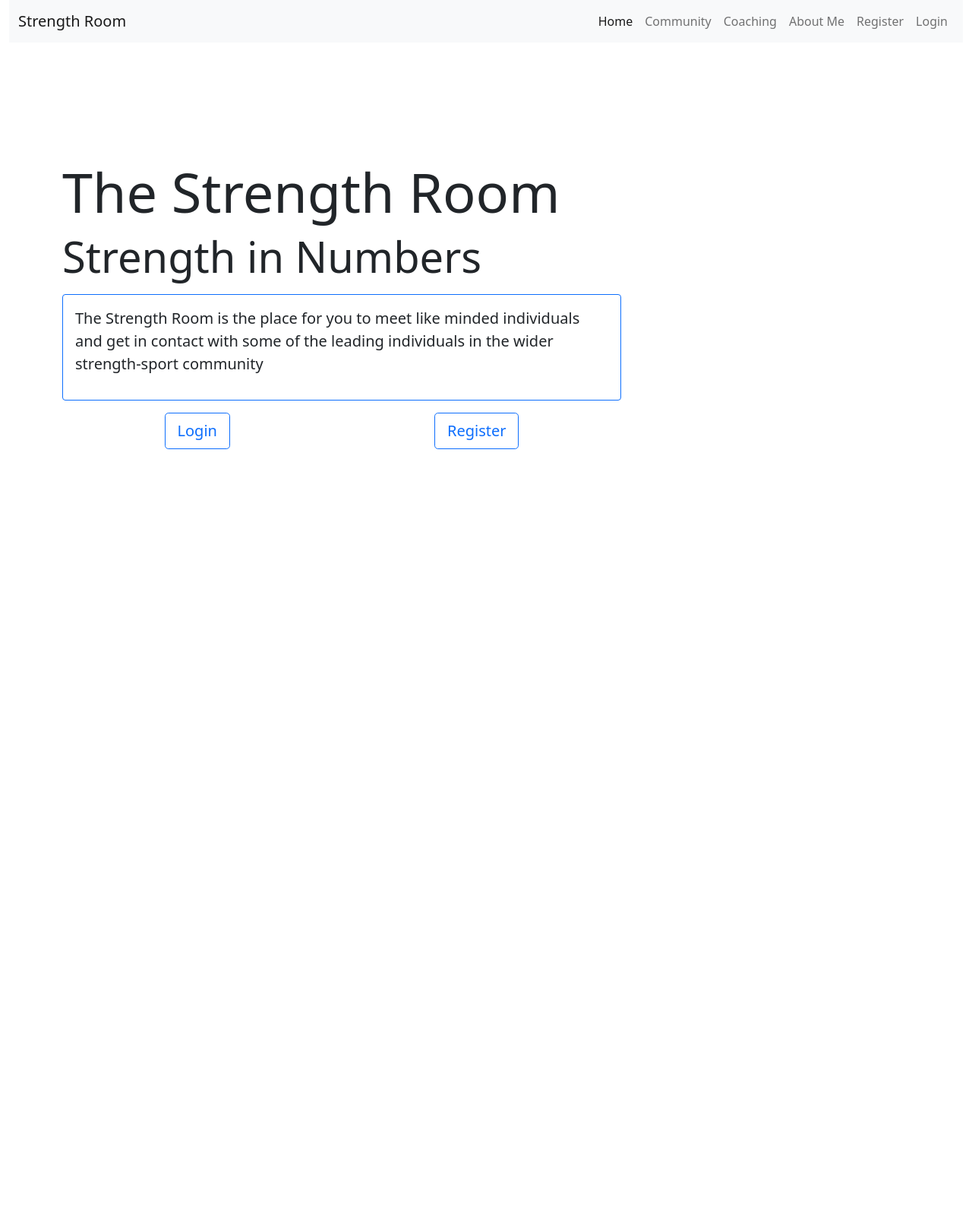
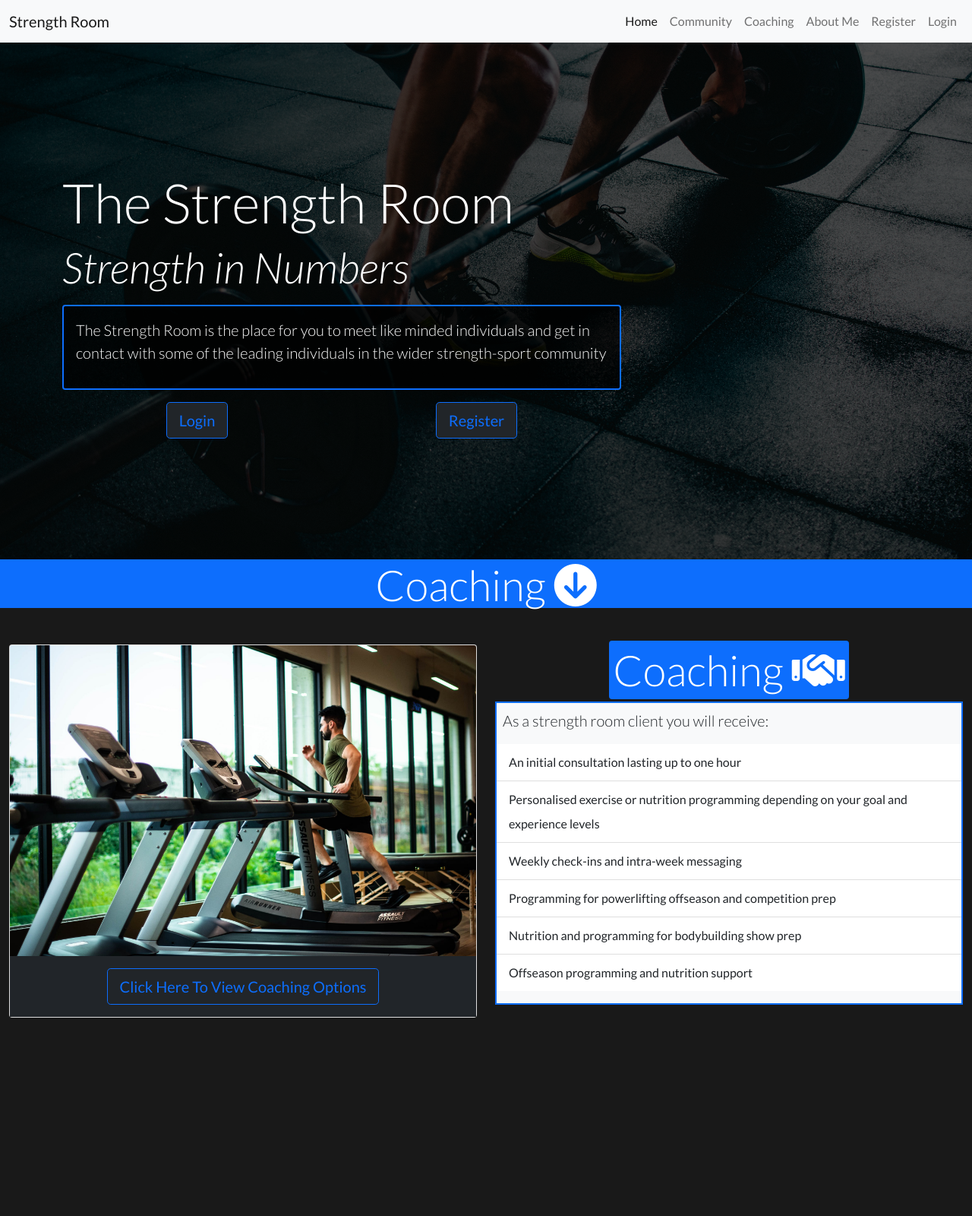
Before and after one commit to niall-mulcahy/MS4-strength-room, a Django app: page / in a window 1280 px wide. Shown: the whole page at 76% size. Before the commit the page ends 591 px from the top, so only its background shows below. Run offline with Django 3.2, Linux system fonts and the light colour scheme; some libraries are stand-ins or nearby versions.

Commit message:
added some media and css to homepage

```diff
--- a/home/templates/home/index.html
+++ b/home/templates/home/index.html
@@ -5,12 +5,14 @@
 {% endblock %}
 
 {% block content %}
+    <div id="index-body">
+        <div class="overlay">
             <div class="container min-vh-100 d-flex align-items-center">
                 <div class="row">
                     <div class="col-sm-12 col-lg-8">
                         <h1 class="display-2">The Strength Room</h1>
-                <h2 class="display-4 mb-2">Strength in Numbers</h2>
-                <div class="border rounded border-primary mt-3 p-3">
+                        <h2 class="display-4 mb-2 fst-italic">Strength in Numbers</h2>
+                        <div class="border border-2 rounded border-primary mt-3 p-3 d-none d-md-block" id="main-p">
                             <p class="lead">
                                 The Strength Room is the place for you
                                 to meet like minded individuals and get in
@@ -19,8 +21,51 @@
                             </p>
                         </div>
                         <div class="mt-3 d-flex">
-                    <div class="btn btn-outline-primary btn-lg mx-auto" role="button"><a href="#" class="text-decoration-none">Login</a></div>
-                    <div class="btn btn-outline-primary btn-lg mx-auto" role="button"><a href="#" class="text-decoration-none">Register</a></div>
+                            <div class="btn bg-dark btn-outline-primary btn-lg mx-auto" role="button"><a href="#" class="text-decoration-none">Login</a></div>
+                            <div class="btn bg-dark btn-outline-primary btn-lg mx-auto" role="button"><a href="#" class="text-decoration-none">Register</a></div>
+                        </div>
+                    </div>
+                </div>
+            </div>
+        </div>
+    </div>
+
+    <!--Section Change Banner-->
+
+    <div class="section-banner">
+        <h2 class="display-4 mb-2 text-center">Coaching <i class="fas fa-arrow-circle-down"></i></h2>
+    </div>
+
+
+    <!--Coaching Section-->
+    <div id="index-body-2">
+        <div class="container-fluid pt-5">
+            <div class="row">
+                <div class="col-12 col-md-6 order-sm-1">
+                    <div>
+                        <h3 class="card-title display-4 text-center mb-2"><span class="rounded" id="coaching-title">Coaching <i class="fas fa-handshake"></i></span></h3>
+                        <div class="bg-light border border-2 border-primary mt-2">
+                            <p class="card-text lead ms-2 mt-2">
+                                As a strength room client you will receive:
+                                <ul class="list-group list-group-flush lh-lg">
+                                    <li class="list-group-item">An initial consultation lasting up to one hour</li>
+                                    <li class="list-group-item">Personalised exercise or nutrition programming depending on your goal and experience levels</li>
+                                    <li class="list-group-item">Weekly check-ins and intra-week messaging</li>
+                                    <li class="list-group-item">Programming for powerlifting offseason and competition prep</li>
+                                    <li class="list-group-item">Nutrition and programming for bodybuilding show prep</li>
+                                    <li class="list-group-item">Offseason programming and nutrition support</li>
+                                </ul>
+                            </p>
+                        </div>
+                    </div>
+                </div>
+                <div class="col col-lg-6 order-sm-12">
+                    <div class="card">
+                        <img class="card-img-top" src="/media/treadmill.jpeg" alt="man running on a treadmill">
+                        <div class="card-body d-flex justify-content-center bg-dark">
+                            <div class="btn bg-dark btn-outline-primary btn-lg justify-content-center" role="button"><a href="#" class="text-decoration-none text-capitalize">Click here to view coaching options</a></div>
+                        </div>
+                    </div>
                 </div>
             </div>
         </div>
--- /dev/null
+++ b/static/css/base.css
@@ -0,0 +1,53 @@
+@import url('https://fonts.googleapis.com/css2?family=Lato:ital,wght@0,300;0,400;0,700;1,300&display=swap');
+
+body {
+    overflow-x: hidden;
+    font-family: 'Lato', sans-serif;
+}
+
+#index-body {
+    background: url('/media/home-image.jpg') no-repeat center center fixed;
+    height: 92vh;
+    width: 100vw;
+    background-size: cover;
+    position: relative;
+    margin: 0;
+}
+
+#index-body-2 {
+    background-color: rgba(0,0,0,0.9);
+    height: 100vh;
+}
+
+#coaching-title {
+    background: #0d6efd;
+    color: #fff;
+    padding: 5px;
+}
+
+.overlay {
+    width: 100%;
+    height: 100%;
+    top: 0;
+    left: 0;
+    color: black;
+    background: rgba(0,0,0,0.7);
+    position: absolute;
+    color: white;
+}
+
+.section-banner {
+    width: 100%;
+    background: #0d6efd;
+    height: 8vh;
+    color: #fff;
+}
+
+.text-white {
+    color: #fff;
+}
+
+#main-p {
+    color: #fff;
+    background: rgba(0,0,0,0.7)
+}
--- a/strength_room/settings.py
+++ b/strength_room/settings.py
@@ -154,3 +154,9 @@ STATIC_URL = '/static/'
 # https://docs.djangoproject.com/en/3.2/ref/settings/#default-auto-field
 
 DEFAULT_AUTO_FIELD = 'django.db.models.BigAutoField'
+
+STATIC_URL = '/static/'
+STATICFILES_DIRS = (os.path.join(BASE_DIR, 'static'),)
+
+MEDIA_URL = '/media/'
+MEDIA_ROOT = os.path.join(BASE_DIR, 'media')
--- a/strength_room/urls.py
+++ b/strength_room/urls.py
@@ -15,9 +15,11 @@ Including another URLconf
 """
 from django.contrib import admin
 from django.urls import path, include
+from django.conf import settings
+from django.conf.urls.static import static
 
 urlpatterns = [
     path('admin/', admin.site.urls),
     path('accounts/', include('allauth.urls')),
     path('', include('home.urls')),
-]
+] + static(settings.MEDIA_URL, document_root=settings.MEDIA_ROOT)
--- a/templates/base.html
+++ b/templates/base.html
@@ -17,6 +17,7 @@
     {% block corecss %}
         <link href="https://cdn.jsdelivr.net/npm/bootstrap@5.0.2/dist/css/bootstrap.min.css" rel="stylesheet"
             integrity="sha384-EVSTQN3/azprG1Anm3QDgpJLIm9Nao0Yz1ztcQTwFspd3yD65VohhpuuCOmLASjC" crossorigin="anonymous">
+        <link rel="stylesheet" href="{% static 'css/base.css' %}">
     {% endblock %}
 
     {% block extra_css %}
@@ -26,6 +27,7 @@
         <script src="https://cdn.jsdelivr.net/npm/bootstrap@5.0.2/dist/js/bootstrap.bundle.min.js"
             integrity="sha384-MrcW6ZMFYlzcLA8Nl+NtUVF0sA7MsXsP1UyJoMp4YLEuNSfAP+JcXn/tWtIaxVXM" crossorigin="anonymous">
         </script>
+        <script src="https://kit.fontawesome.com/b850c02dfa.js" crossorigin="anonymous"></script>
     {% endblock %}
 
     {% block extra_js %}
@@ -35,7 +37,7 @@
 </head>
 
 <body>
-    <header class="container-fluid fixed-top">
+    <header class="fixed-top">
         <nav class="navbar navbar-expand-lg navbar-light bg-light">
             <div class="container-fluid">
                 <a class="navbar-brand" href="#">Strength Room</a>
```
Also changed, not shown: media/home-image.jpg (added), media/treadmill.jpeg (added). Lines whose indentation alone changed are shown as unchanged.
